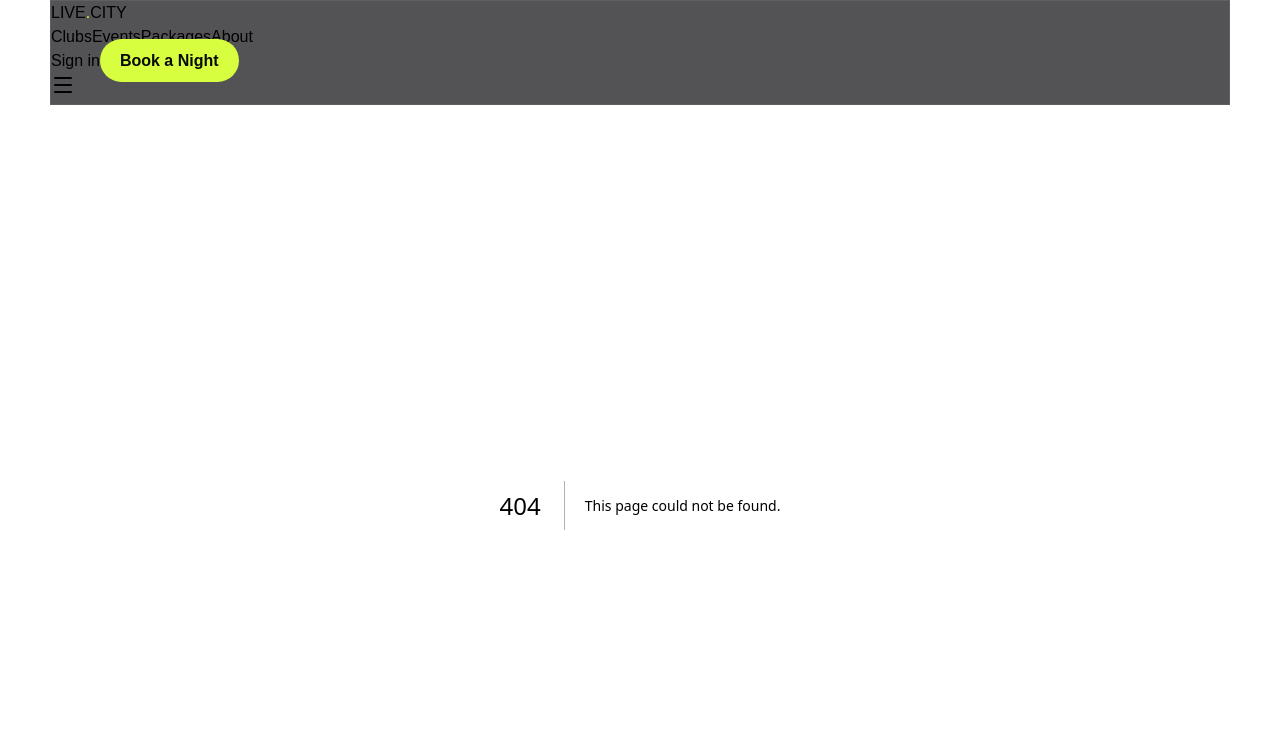
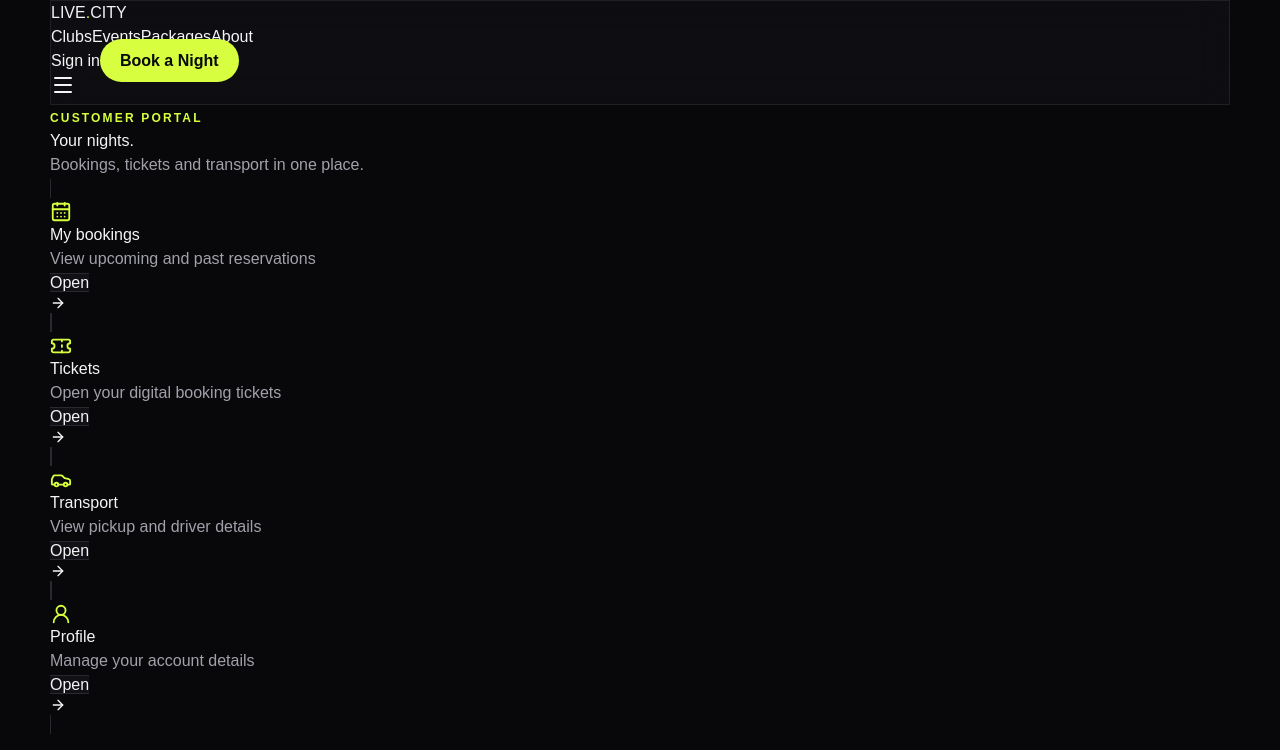
Before and after one commit to manpreet1singh2/club-booking-site, a Next.js app: page /dashboard in a window 1280 px wide. Before the commit this address had no page. Shown: the top 750 px of the page. Built offline with nearby package versions, Linux system fonts and the light colour scheme.

Commit message:
Add authentication foundation and customer portal

```diff
--- /dev/null
+++ b/app/dashboard/page.tsx
@@ -0,0 +1,3 @@
+import Link from "next/link"; import {CalendarDays,Ticket,Car,UserRound,ArrowRight} from "lucide-react";
+const items=[["/dashboard/bookings","My bookings","View upcoming and past reservations",CalendarDays],["/dashboard/tickets","Tickets","Open your digital booking tickets",Ticket],["/dashboard/transport","Transport","View pickup and driver details",Car],["/dashboard/profile","Profile","Manage your account details",UserRound]];
+export default function Dashboard(){return <main className="pt-32 pb-20"><div className="container"><span className="eyebrow">Customer portal</span><h1 className="text-5xl md:text-7xl font-black mt-3">Your nights.</h1><p className="muted mt-4">Bookings, tickets and transport in one place.</p><div className="grid md:grid-cols-2 gap-5 mt-12">{items.map(([href,title,desc,Icon])=>{const I=Icon as typeof CalendarDays;return <Link key={title as string} href={href as string} className="card p-7 hover:-translate-y-1"><I size={22} style={{color:"var(--accent)"}}/><h2 className="text-2xl font-black mt-8">{title as string}</h2><p className="muted mt-2">{desc as string}</p><span className="inline-flex items-center gap-2 mt-7 font-bold">Open <ArrowRight size={16}/></span></Link>})}</div></div></main>}
```
